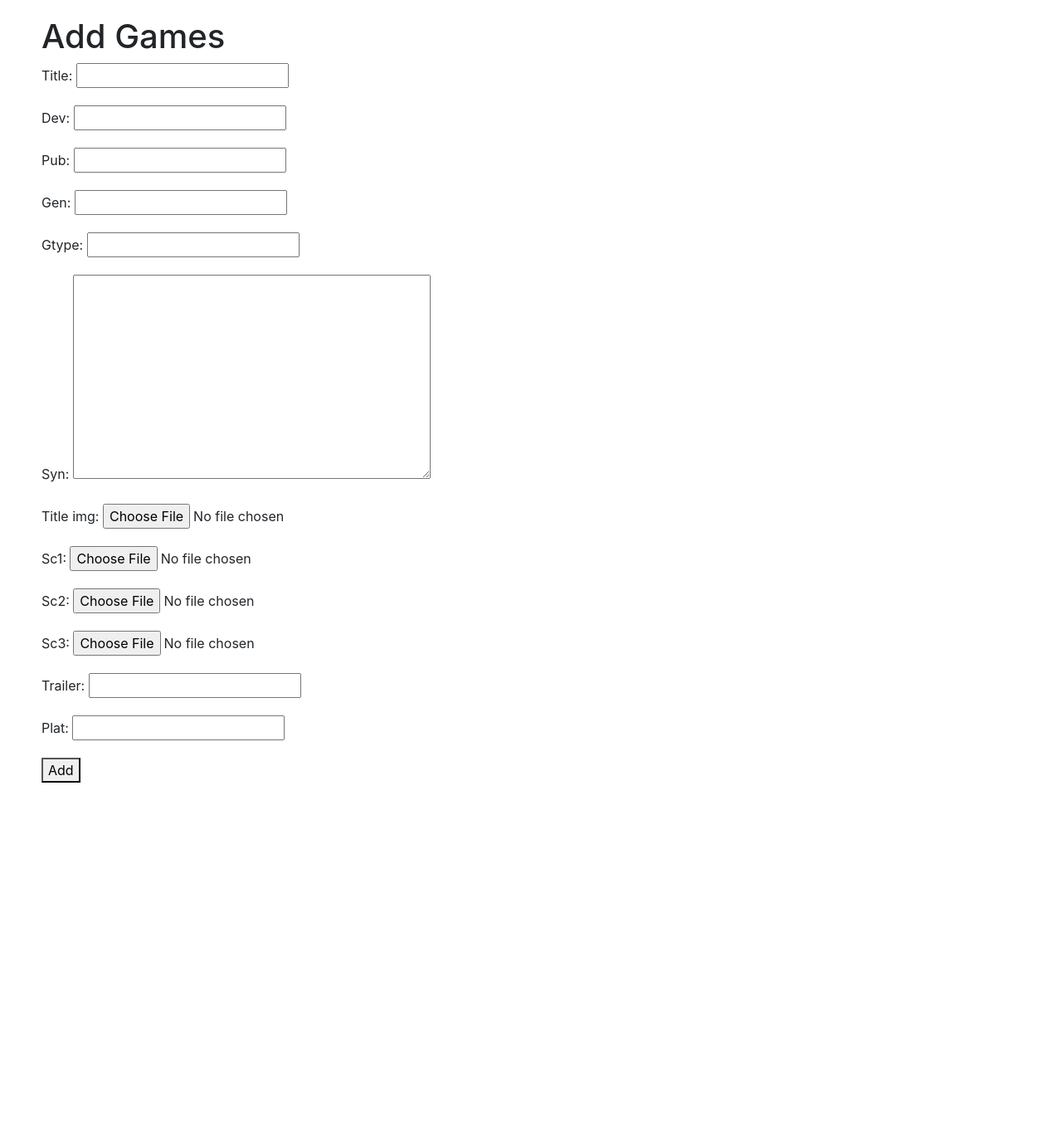
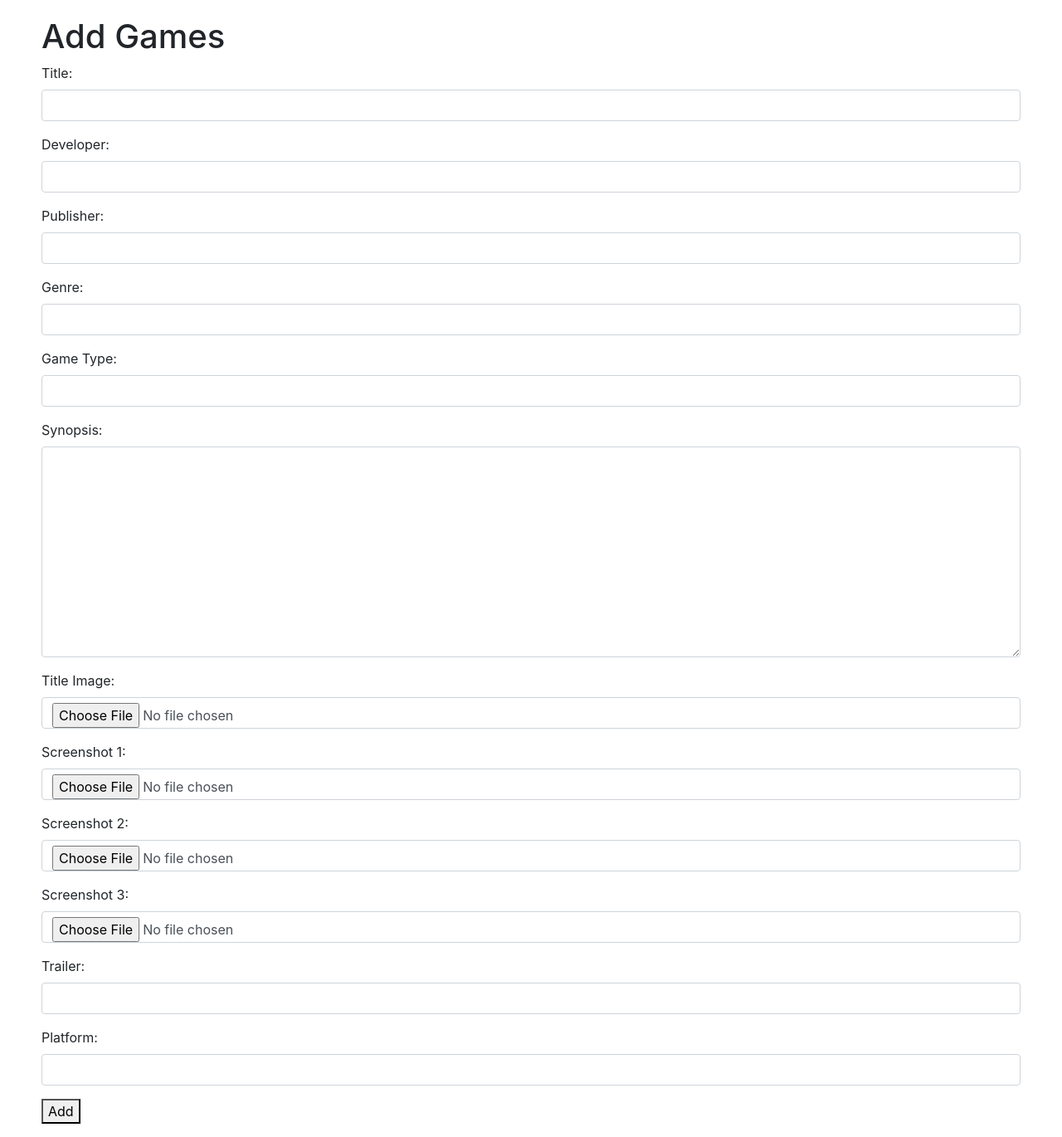
Before and after one commit to GTtron816/ngamedb, a Django app: page /addgame/ in a window 1280 px wide. Shown: the part 56-1426 px from the top of the page at 83% size. Before the commit the page ends 999 px from the top, so only its background shows below. Run offline with Django 4.2, Linux system fonts and the light colour scheme; some libraries are stand-ins or nearby versions.

Commit message:
form ui modifications

```diff
--- a/newgames/forms.py
+++ b/newgames/forms.py
@@ -1,17 +1,46 @@
 from django import forms
 from .models import Game,Comment
+class CommentForm(forms.ModelForm):
+    class Meta:
+        model = Comment
+        fields = ('body',)
+        labels={
+		 'body': 'Write Comment',
 
-class CommentForm(forms.ModelForm):
-	class Meta:
-		model = Comment
-		fields = ('body',)
-
-		widgets = {
+	 }
+        widgets = {
 			'body': forms.Textarea(attrs={'class': 'form-control'}),
-
 		}
 
 class AddGameForm(forms.ModelForm):
-	class Meta:
-		model = Game
-		fields=('title','dev','pub','gen','gtype','syn','title_img','sc1','sc2','sc3','trailer','plat')
+    class Meta:
+     model = Game
+     fields=('title','dev','pub','gen','gtype','syn','title_img','sc1','sc2','sc3','trailer','plat')
+     labels={
+		 'title': 'Title',
+         'dev': 'Developer',
+         'pub': 'Publisher',
+         'gen': 'Genre',
+         'gtype': 'Game Type',
+         'syn': 'Synopsis',
+         'title_img': 'Title Image',
+         'sc1': 'Screenshot 1',
+         'sc2': 'Screenshot 2',
+         'sc3': 'Screenshot 3',
+         'trailer': 'Trailer',
+         'plat': 'Platform',
+	 }
+     widgets= {
+         'title': forms.TextInput(attrs={'class': 'form-control'}),
+         'dev': forms.TextInput(attrs={'class': 'form-control'}),
+         'pub': forms.TextInput(attrs={'class': 'form-control'}),
+         'gen': forms.TextInput(attrs={'class': 'form-control'}),
+         'gtype': forms.TextInput(attrs={'class': 'form-control'}),
+         'syn': forms.Textarea(attrs={'class': 'form-control'}),
+         'title_img': forms.FileInput(attrs={'class': 'form-control'}),
+         'sc1': forms.FileInput(attrs={'class': 'form-control'}),
+         'sc2': forms.FileInput(attrs={'class': 'form-control'}),
+         'sc3': forms.FileInput(attrs={'class': 'form-control'}),
+         'trailer': forms.TextInput(attrs={'class': 'form-control'}),
+         'plat': forms.TextInput(attrs={'class': 'form-control'}),
+         }
--- a/newgames/models.py
+++ b/newgames/models.py
@@ -2,13 +2,14 @@ from django.db import models
 from django.contrib.auth.models import User
 from django.urls import reverse
 from django.conf import settings
+from ckeditor.fields import RichTextField
 class Game(models.Model):
     title = models.CharField(max_length=255)
     dev=models.CharField(max_length=255)
     pub=models.CharField(max_length=255)
     gen=models.CharField(max_length=255)
     gtype=models.CharField(max_length=255)
-    syn=models.TextField()
+    syn=RichTextField(blank=True, null=True)
     title_img = models.ImageField(null=True, blank=True, upload_to="title_imgs")
     sc1 = models.ImageField(null=True, blank=True, upload_to="screenshots")
     sc2 = models.ImageField(null=True, blank=True, upload_to="screenshots")
--- a/newgames/templates/addgame.html
+++ b/newgames/templates/addgame.html
@@ -4,12 +4,13 @@
 {% block content %}
 
 <h1>Add Games</h1>
-
+<div class="form-group">
 <form method="POST" enctype="multipart/form-data">
  {% csrf_token %}
+ {{ form.media }}
  {{ form.as_p }}
  <button>Add</button>
-
+</div>
 
 
 {% endblock %}
--- a/newgames/templates/update_game.html
+++ b/newgames/templates/update_game.html
@@ -7,6 +7,7 @@
 
 <form method="POST" enctype="multipart/form-data">
  {% csrf_token %}
+ {{ form.media }}
  {{ form.as_p }}
  <button>Update</button>
 
--- a/ngamedb/settings.py
+++ b/ngamedb/settings.py
@@ -39,6 +39,7 @@ INSTALLED_APPS = [
     'django.contrib.staticfiles',
     'newgames',
     'users',
+    'ckeditor',
 ]
 
 MIDDLEWARE = [
```
Also changed, not shown: newgames/migrations/0012_alter_game_syn.py (added).
